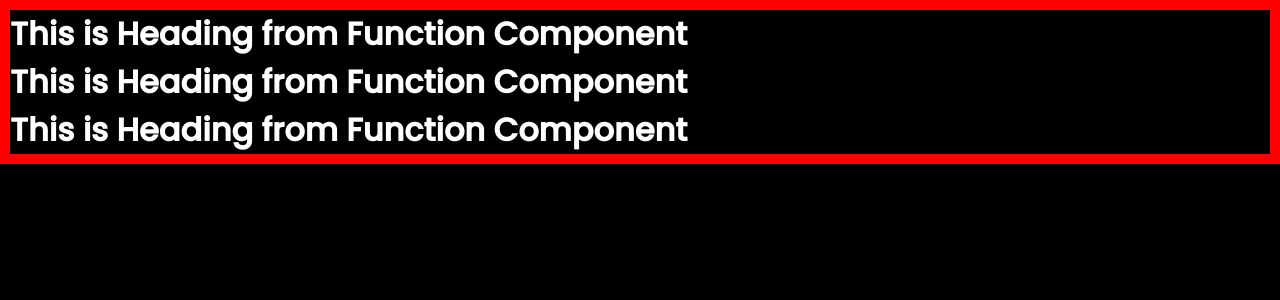
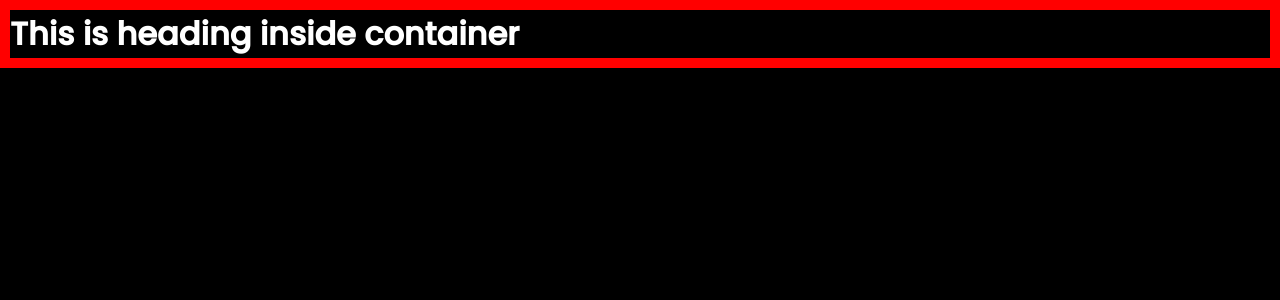
Before and after one commit to ameerkhan123ak/namaste-react, a React (Vite) app: page / in a window 1280 px wide. Shown: the top 300 px of the page. Built offline with nearby package versions, Linux system fonts and the light colour scheme.

Commit message:
updated 09-09:11:54

```diff
--- a/App.js
+++ b/App.js
@@ -1,18 +1,17 @@
 import React from 'react';
 import ReactDOM from 'react-dom/client';
 
-const x = 4;
+const HeadingComponent =  (
+    <h1 id='heading'>This is Heading</h1>
+)
 
-const Heading = () => (
-    <>
-      <h1>This is Heading from Function Component</h1>
-      <h1>This is Heading from Function Component</h1>
-      <h1>This is Heading from Function Component</h1>
-    </>
+const Container = (props) => (
+    <div id='container'>
+        <h1>This is heading inside container</h1>
+        {/* <Container /> */}
+    </div>
 )
-console.log(Heading())
-
 
 
 const root = ReactDOM.createRoot(document.getElementById('root'));
-root.render(<Heading/>)
+root.render(<Container color='red' />)
```
